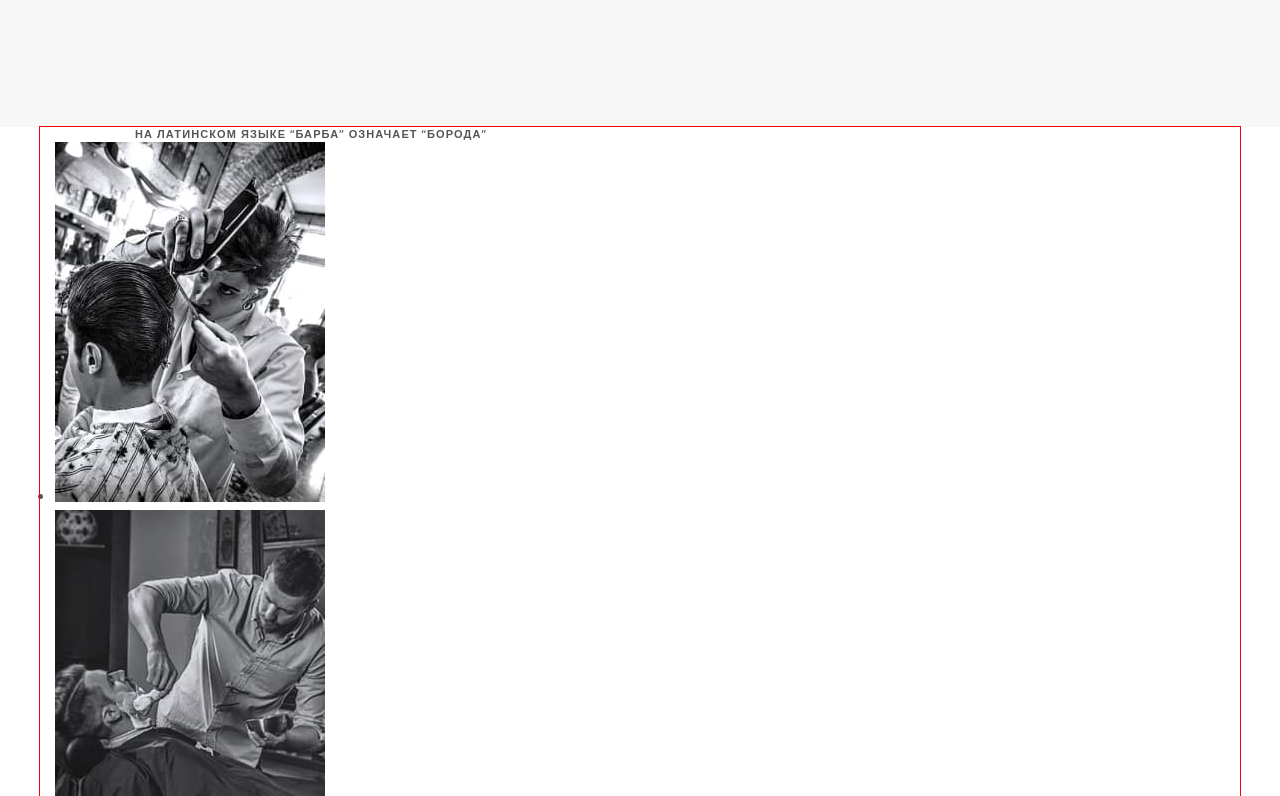
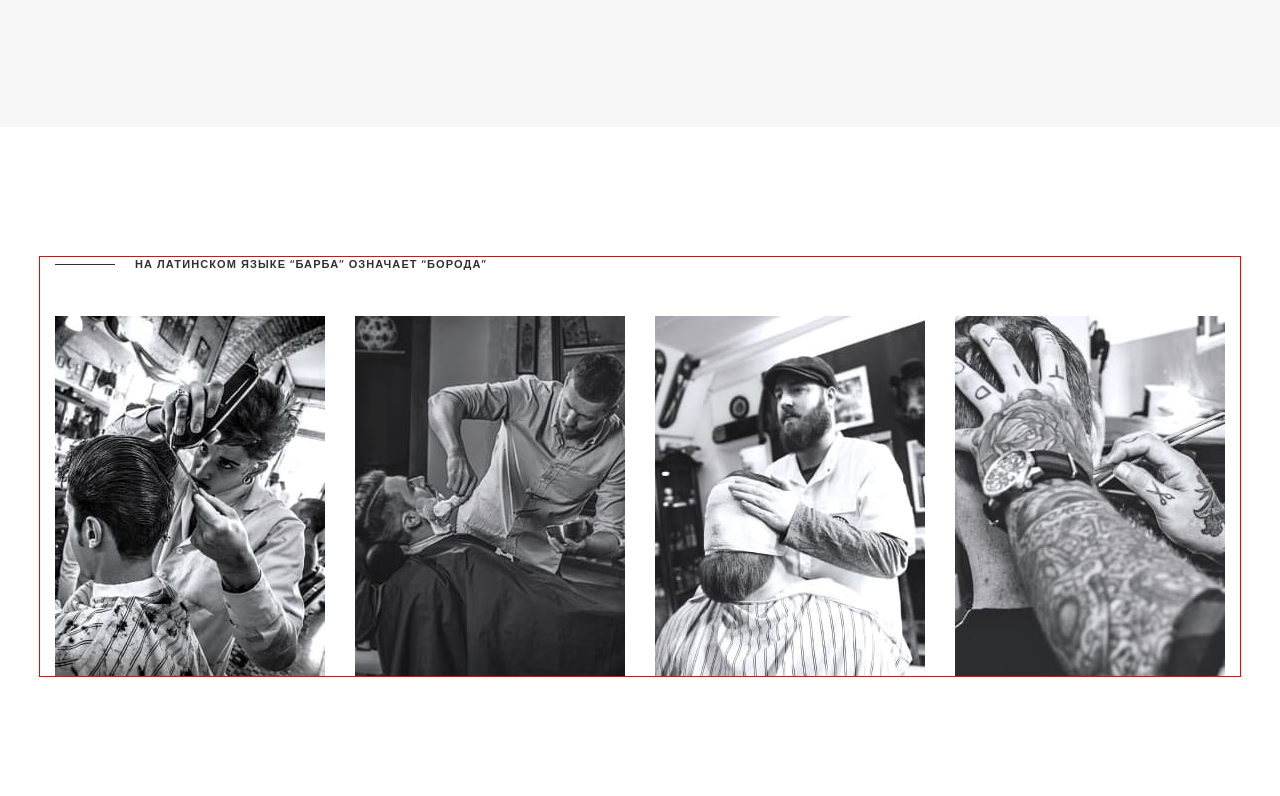
Before and after one commit to MEvgeniy21/additional-hw-BarberShop-02, a plain HTML site: page index.html in a window 1280 px wide. Shown: the part 3444-4240 px from the top of the page. Drawn offline with nearby package versions, Linux system fonts and the light colour scheme.

Commit message:
сделанный gallery

```diff
--- a/css/styles.css
+++ b/css/styles.css
@@ -1,28 +1,3 @@
-/* секция gallery */
-
-.gallery {
-  padding-top: 130px;
-  padding-bottom: 130px;
-}
-
-.gallery-pre-title {
-  margin-bottom: var(--heading-distance);
-  color: var(--primary-pre-title-color);
-}
-
-.gallery-pre-title::before {
-  background-color: var(--primary-pre-title-color);
-}
-
-.gallery-list {
-  display: flex;
-  margin-left: calc(-1 * var(--image-distance));
-}
-
-.gallery-list .item {
-  margin-left: var(--image-distance);
-}
-
 /* Блок Feedback */
 .feedback {
   padding-top: 130px;
--- a/index.html
+++ b/index.html
@@ -366,35 +366,35 @@
       <section class="gallery">
         <div class="container">
           <h2 class="visually-hidden">Галерея барберов</h2>
-          <p class="gallery-pre-title pre-title">На латинском языке “барба” означает “борода”</p>
-          <ul class="list gallery-list">
-            <li class="item">
+          <p class="gallery__pre-title pre-title">На латинском языке “барба” означает “борода”</p>
+          <ul class="gallery__list">
+            <li class="gallery__item">
               <img
-                class="img item-img"
+                class="gallery__img"
                 src="./images/rectangle-25.jpg"
                 alt="барбер стрижет клиента"
                 width="270"
               />
             </li>
-            <li class="item">
+            <li class="gallery__item">
               <img
-                class="img item-img"
+                class="gallery__img"
                 src="./images/rectangle-26.jpg"
                 alt="барбер стрижет клиента"
                 width="270"
               />
             </li>
-            <li class="item">
+            <li class="gallery__item">
               <img
-                class="img item-img"
+                class="gallery__img"
                 src="./images/rectangle-27.jpg"
                 alt="барбер стрижет клиента"
                 width="270"
               />
             </li>
-            <li class="item">
+            <li class="gallery__item">
               <img
-                class="img item-img"
+                class="gallery__img"
                 src="./images/rectangle-28.jpg"
                 alt="барбер стрижет клиента"
                 width="270"
--- /dev/null
+++ b/sass/layout/_gallery.scss
@@ -0,0 +1,28 @@
+/* секция gallery */
+.gallery {
+  padding-top: 130px;
+  padding-bottom: 130px;
+}
+
+.gallery__pre-title {
+  margin-bottom: $heading-distance;
+  color: $primary-pre-title-color;
+
+  &::before {
+    background-color: $primary-pre-title-color;
+  }
+}
+
+.gallery__list {
+  @extend %list;
+  display: flex;
+  margin-left: -1 * $image-distance;
+}
+
+.gallery__item {
+  margin-left: $image-distance;
+}
+
+.gallery__img {
+  @extend %img;
+}
--- a/sass/main.scss
+++ b/sass/main.scss
@@ -24,3 +24,4 @@
 @import './layout/services';
 @import './layout/advantage';
 @import './layout/masters';
+@import './layout/gallery';
```
Also changed, not shown: css/main.css, css/main.min.css, 2 other files.
